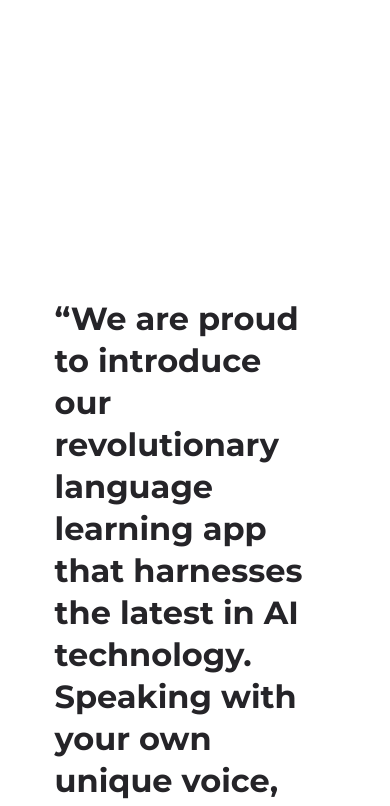
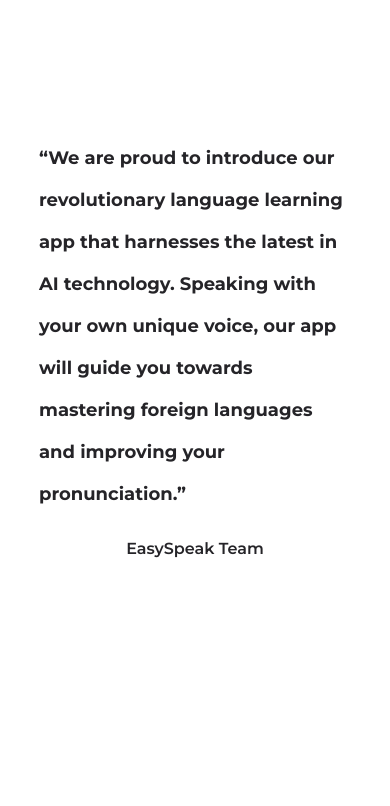
Before and after one commit to carlitos-206/web-ui-easySpeak, a React (Create React App) app: page / in a window 390 px wide. Shown: the part 6295-7101 px from the top of the page. Built offline with nearby package versions, Linux system fonts and the light colour scheme; no server answers.

Commit message:
team  update

```diff
--- a/src/components/_homePage/section_4/a_voice/voice.css
+++ b/src/components/_homePage/section_4/a_voice/voice.css
@@ -1,5 +1,6 @@
 
 .voice-container{
+  margin-top: 100px;
   width: 100%;
   margin-bottom:100px ;
 }
--- a/src/components/_homePage/section_5/a_team/team.css
+++ b/src/components/_homePage/section_5/a_team/team.css
@@ -22,3 +22,103 @@
   line-height: 28px;
   color: #252428;
 }
+
+@media screen and (max-width: 900px) {
+  .team-container{
+    width: 80%;
+    position: relative;
+    left: 0%;
+    padding: 10%;
+    margin-top: 100px;
+    margin-bottom: 100px;
+    display: flex;
+    flex-direction: column;
+    align-items: center;
+  }
+}
+
+@media screen and (max-width: 600px) {
+  .team-intro{
+    font-family: 'Montserrat-Bold';
+    font-size: 26px;
+    line-height: 42px;
+    color: #252428;
+    margin-bottom: 20px;
+  }
+
+  .team-name{
+    font-family: 'Montserrat-SemiBold';
+    font-size: 20px;
+    line-height: 28px;
+    color: #252428;
+  }
+}
+
+@media screen and (max-width: 575px) {
+  .team-intro{
+    font-family: 'Montserrat-Bold';
+    font-size: 20px;
+    line-height: 42px;
+    color: #252428;
+    margin-bottom: 20px;
+  }
+
+  .team-name{
+    font-family: 'Montserrat-SemiBold';
+    font-size: 16px;
+    line-height: 28px;
+    color: #252428;
+  }
+}
+
+@media screen and (max-width: 400px) {
+  .team-intro{
+    font-family: 'Montserrat-Bold';
+    font-size: 18px;
+    line-height: 42px;
+    color: #252428;
+    margin-bottom: 20px;
+  }
+
+  .team-name{
+    font-family: 'Montserrat-SemiBold';
+    font-size: 16px;
+    line-height: 28px;
+    color: #252428;
+  }
+}
+
+
+@media screen and (max-width: 375px) {
+  .team-intro{
+    font-family: 'Montserrat-Bold';
+    font-size: 16px;
+    line-height: 42px;
+    color: #252428;
+    margin-bottom: 20px;
+  }
+
+  .team-name{
+    font-family: 'Montserrat-SemiBold';
+    font-size: 14px;
+    line-height: 28px;
+    color: #252428;
+  }
+}
+
+@media screen and (max-width: 375px) {
+  .team-intro{
+    font-family: 'Montserrat-Bold';
+    font-size: 14px;
+    line-height: 28px;
+    color: #252428;
+    margin-bottom: 20px;
+  }
+
+  .team-name{
+    font-family: 'Montserrat-SemiBold';
+    font-size: 14px;
+    line-height: 28px;
+    color: #252428;
+  }
+}
```
